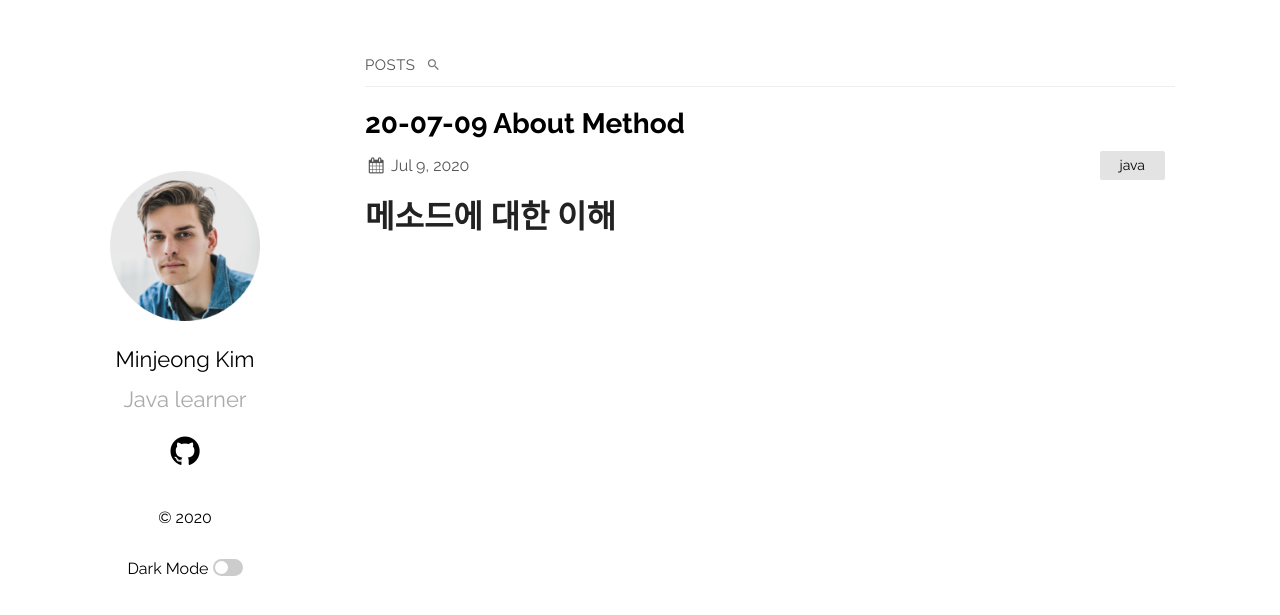
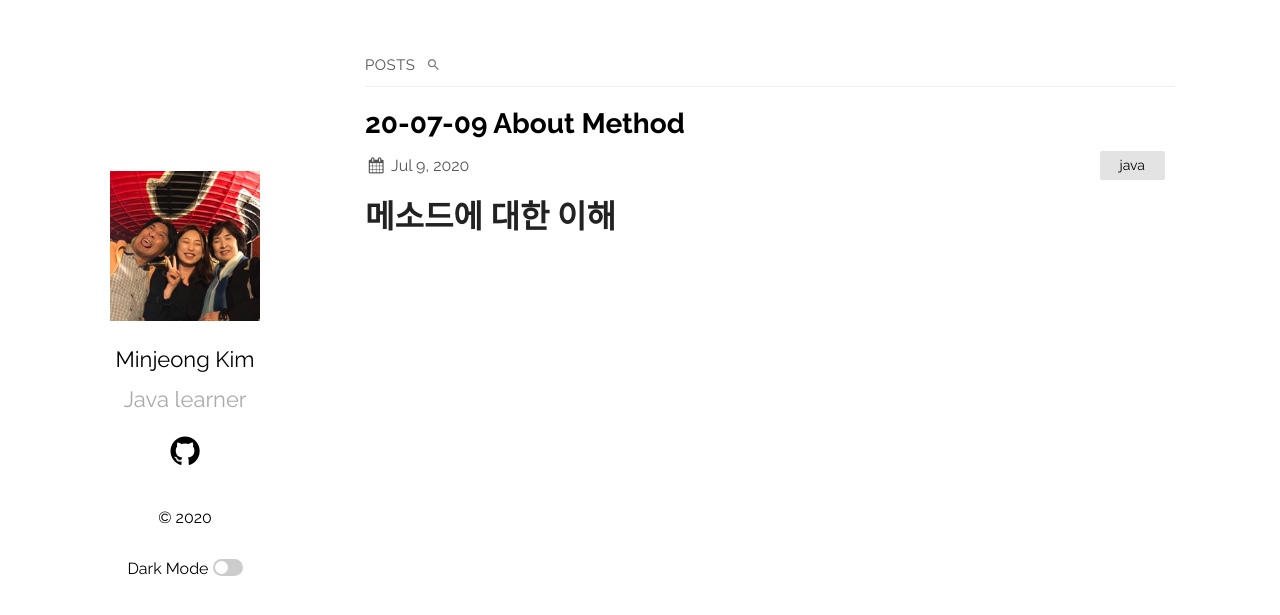
Before and after one commit to samarsault/plainwhite-jekyll, a Jekyll site: the page built from index.md, in a window 1280 px wide. Shown: the top 615 px of the page. Built offline with Jekyll 4.4.1, drawn with Linux system fonts in a browser that asks for light colours.

Commit message:
Update default.html

```diff
--- a/_layouts/default.html
+++ b/_layouts/default.html
@@ -8,7 +8,7 @@
 <body>
   <main class="container">
     <section class="about">
-      <a href="{{ "/" | relative_url}}"><img src="{{ "/assets/portfolio.png" | relative_url }}" alt="{{ site.plainwhite.name }}"></a>
+      <a href="{{ "/" | relative_url}}"><img src="{{ "/assets/profile.jpg" | relative_url }}" alt="{{ site.plainwhite.name }}"></a>
       <h2 id="title">
         <a href="{{ "/" | relative_url }}">{{ site.plainwhite.name }}</a>
       </h2>
```
